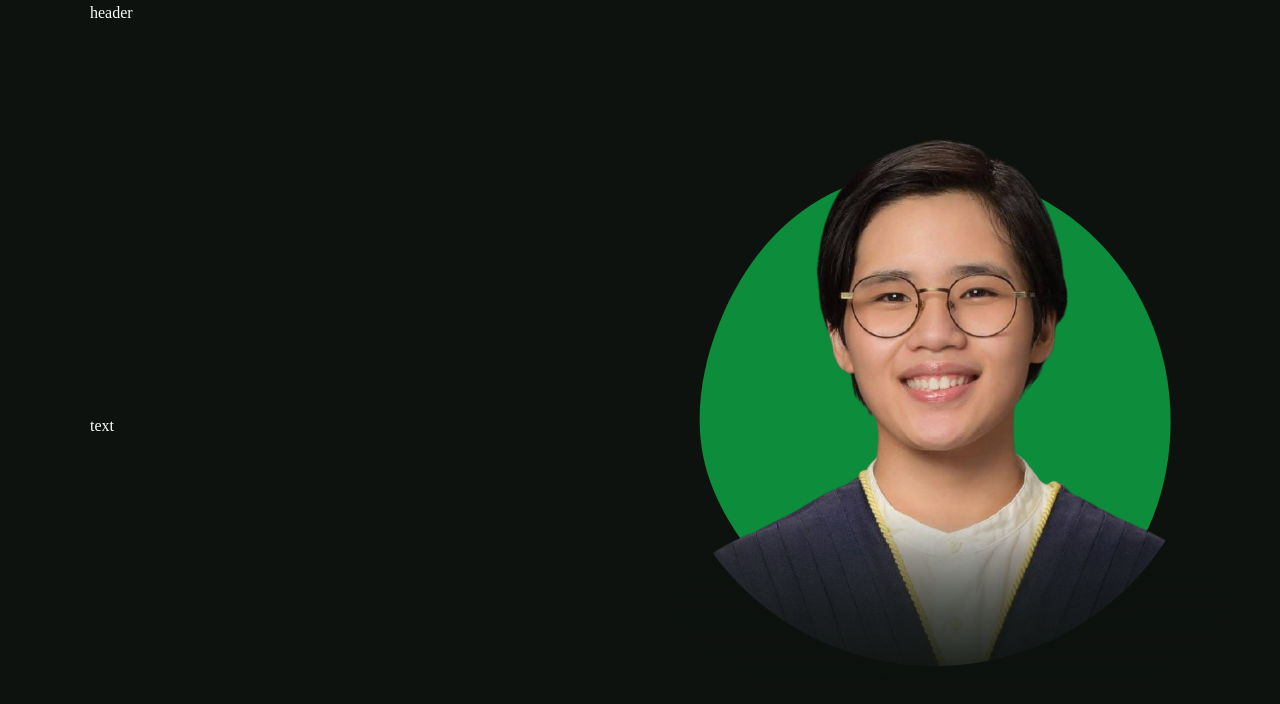
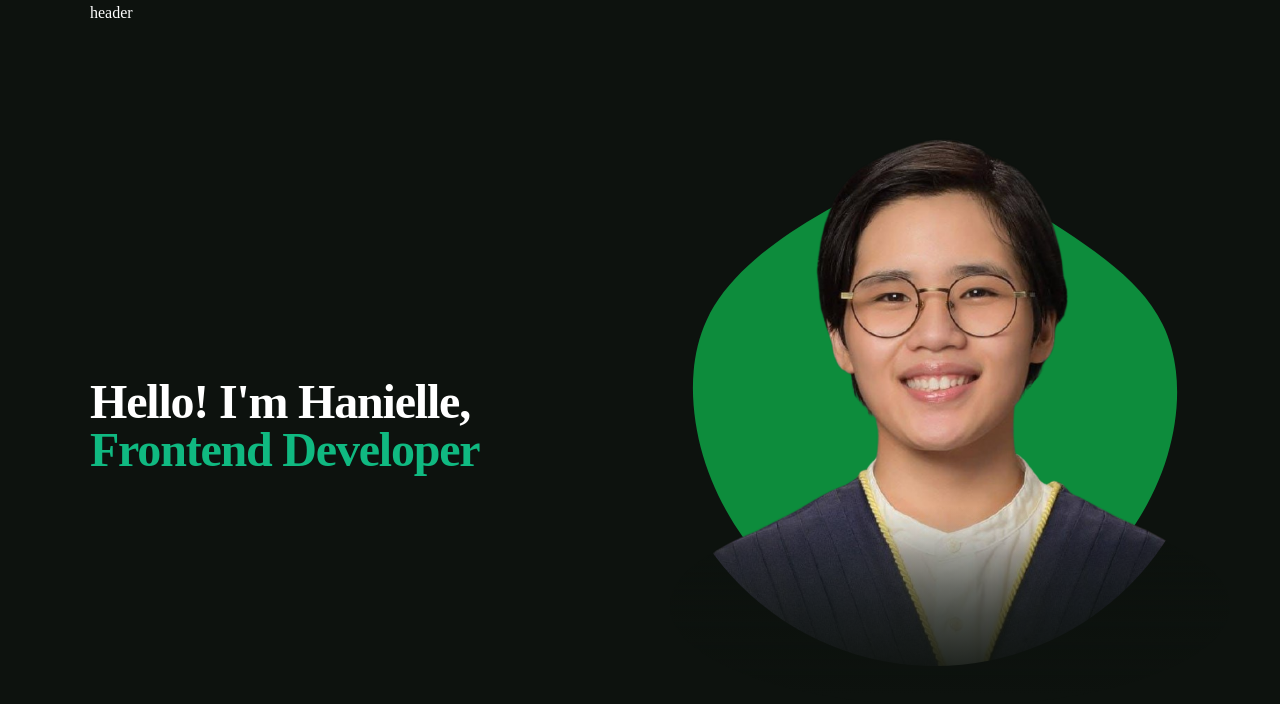
Before and after one commit to haniellejermayn/haniellejermayn-portfolio, a Next.js app: page / in a window 1280 px wide. Shown: the top 704 px of the page. Built offline with nearby package versions, Linux system fonts and the light colour scheme; a web font is replaced by a local one.

Commit message:
added header text to home

```diff
--- a/src/app/globals.css
+++ b/src/app/globals.css
@@ -26,7 +26,7 @@ body {
 }
 
 .h1 {
-  @apply text-[40px] md:text-[52px] xl:text-[56px] leading-1
+  @apply text-[32px] md:text-[44px] xl:text-[48px] leading-[1]
   tracking-tight font-extrabold;
 }
 
--- a/src/app/page.jsx
+++ b/src/app/page.jsx
@@ -1,5 +1,6 @@
 "use client";
 import { motion } from "framer-motion";
+import { TypeAnimation } from "react-type-animation";
 
 import Blob from "@/components/Blob";
 import Image from "next/image";
@@ -17,7 +18,32 @@ const Home = () => {
     >
       <div className="flex flex-col xl:flex-row items-center justify-between w-full">
         {/* Text */}
-        <div className="w-full xl:w-[550px]">text</div>
+        <div className="w-full xl:w-[550px]">
+          <h1 className="h1">
+            Hello! I'm Hanielle, <br />
+            <span className="inline-block">
+              {/* This wrapper ensures that the animation respects line breaks */}
+              <TypeAnimation
+                sequence={[
+                  "Full-Stack Developer",
+                  2000,
+                  "Frontend Developer",
+                  2000,
+                  "Backend Developer",
+                  2000,
+                  "Blockchain Developer",
+                  2000
+                ]}
+                wrapper="span"
+                speed={40}
+                className="text-accent"
+                repeat={Infinity}
+                cursor={false}
+              />
+            </span>
+          </h1>
+          <p></p>
+        </div>
 
         {/* Blob & Image */}
         <div className="hidden xl:block flex-1 relative z-20">
```
